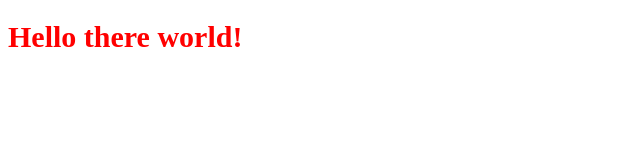
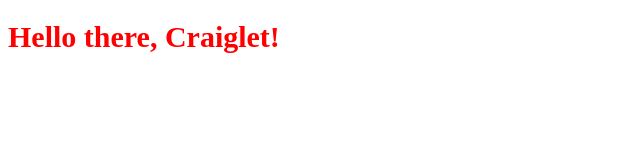
Before and after one commit to kim-mccallum/github-pages-demo, a plain HTML site: page index.html in a window 1280 px wide. Shown: the whole page, without its empty margins (0-640 px from the left). Drawn offline with Linux system fonts and the light colour scheme.

Commit message:
added message to Craig

```diff
--- a/index.html
+++ b/index.html
@@ -5,6 +5,6 @@
   <link rel="stylesheet" type="text/css" href="./main.css">
 </head>
 <body>
-  <h1>Hello there world!</h1>
+  <h1>Hello there, Craiglet!</h1>
 </body>
 </html>
```
